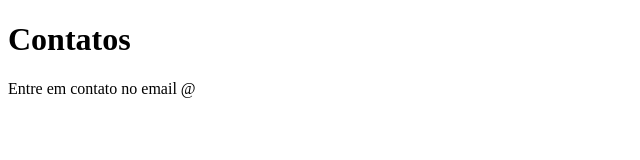
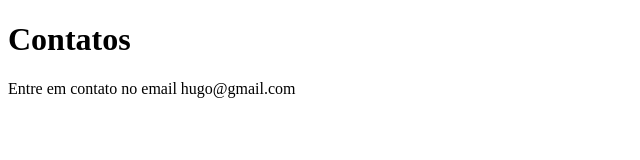
Before and after one commit to hynbrjp/sistema-de-cadastro, a plain HTML site: page contato.html in a window 1280 px wide. Shown: the whole page, without its empty margins (0-640 px from the left). Drawn offline with Linux system fonts and the light colour scheme.

Commit message:
atualizando contato de email hugo

```diff
--- a/contato.html
+++ b/contato.html
@@ -8,7 +8,7 @@
 </head>
 <body>
     <h1>Contatos</h1>
-    <p>Entre em contato no email @</p>
+    <p>Entre em contato no email hugo@gmail.com</p>
 
 </body>
 </html>
```
